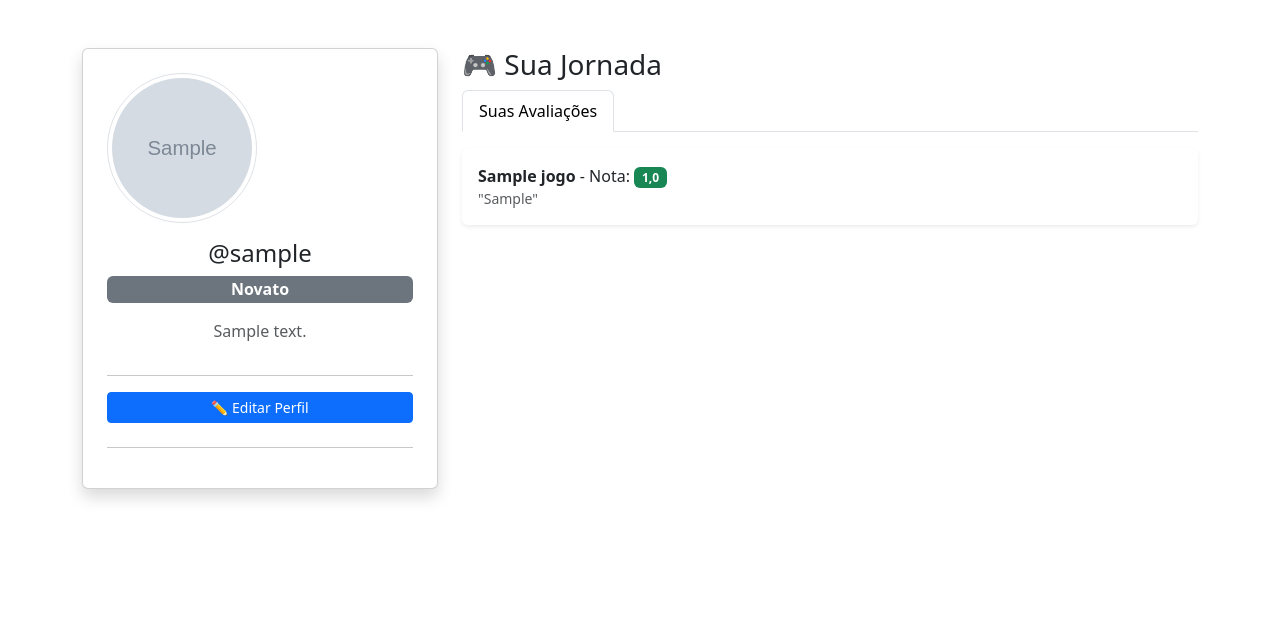
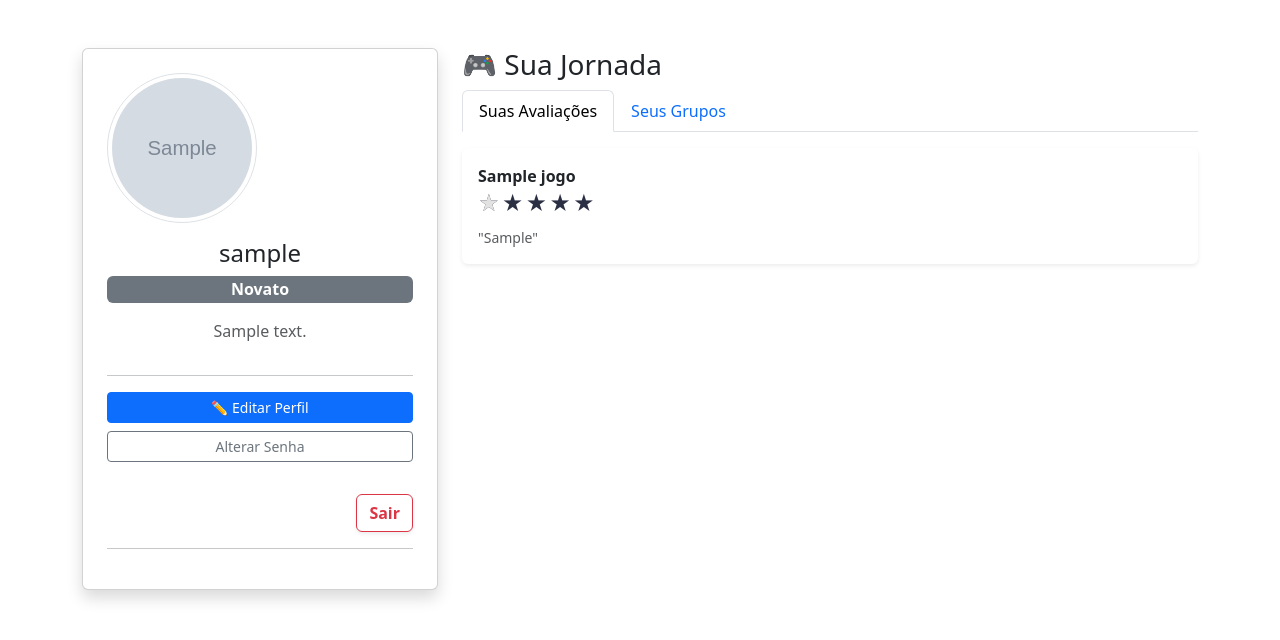
Before and after one commit to David-DEV2005/Gameboxd-Projeto-de-Desenvolvimento-Web-2, a Django app: page /perfil/ in a window 1280 px wide. Shown: the part 87-727 px from the top of the page. Run offline with Django 5.2, Linux system fonts and the light colour scheme; a user stored in the database is signed in; tables that the repository leaves empty hold one stand-in row (values such as "Sample post"); grey boxes marked "Sample" are stand-in pictures.

Commit message:
Atualização em perfil.
Visão dos grupos e avaliações, opção de sair diretamente no perfil, troca de senha e entrar em salas de grupos criados.

```diff
--- a/lobby/templates/lobby/profile.html
+++ b/lobby/templates/lobby/profile.html
@@ -1,37 +1,72 @@
 {% extends 'lobby/base.html' %}
-
 {% block content %}
 <div class="row mt-5">
     <div class="col-md-4 text-center">
         <div class="card shadow p-4">
             <img src="{{ perfil.foto.url }}" class="rounded-circle img-thumbnail mb-3" style="width: 150px; height: 150px; object-fit: cover;">
-            <h4>@{{ user.username }}</h4>
+            <h4>{{ user.username }}</h4>
             <span class="badge bg-{{ influencia.cor }} fs-6 mb-3">{{ influencia.rank }}</span>
             <p class="text-muted">{{ perfil.bio }}</p>
             <hr>
             <a href="{% url 'editar_perfil' %}" class="btn btn-primary btn-sm w-100 mb-2">✏️ Editar Perfil</a>
+            <a href="{% url 'password_change' %}" class="btn btn-outline-secondary btn-sm w-100 mb-2">Alterar Senha</a>
+            <div class="mt-4 text-end"> <form method="POST" action="{% url 'logout' %}">
+                    {% csrf_token %}
+                    <button type="submit" class="btn btn-outline-danger fw-bold shadow-sm"> Sair</button>
+                </form>
+            </div>
             <hr>
         </div>
     </div>
 
     <div class="col-md-8">
         <h3>🎮 Sua Jornada</h3>
-        <ul class="nav nav-tabs" id="perfilTabs">
-            <li class="nav-item"><a class="nav-link active" href="#">Suas Avaliações</a></li>
+
+        <ul class="nav nav-tabs" id="perfilTabs" role="tablist">
+            <li class="nav-item" role="presentation">
+                <button class="nav-link active" id="avaliacoes-tab" data-bs-toggle="tab" data-bs-target="#avaliacoes" type="button" role="tab">Suas Avaliações</button>
+            </li>
+            <li class="nav-item" role="presentation">
+                <button class="nav-link" id="grupos-tab" data-bs-toggle="tab" data-bs-target="#grupos" type="button" role="tab">Seus Grupos</button>
+            </li>
         </ul>
 
-        <div class="mt-3">
+        <div class="tab-content mt-3" id="perfilTabsContent">
+
+            <div class="tab-pane fade show active" id="avaliacoes" role="tabpanel">
                 {% for r in reviews %}
-                <div class="card mb-2 border-0 shadow-sm">
+                    <div class="card card-dark mb-2 border-0 shadow-sm">
                         <div class="card-body">
-                        <strong>{{ r.jogo.titulo }}</strong> - Nota: <span class="badge bg-success">{{ r.nota }}</span>
+                            <strong>{{ r.jogo.titulo }}</strong>
+                            <div class="mb-2">
+                                <span class="render-estrelas" data-nota="{{ r.nota }}"></span>
+                            </div>
                             <p class="mb-0 small text-muted">"{{ r.comentario }}"</p>
                         </div>
                     </div>
                 {% empty %}
-                <p>Você ainda não avaliou nenhum jogo.</p>
+                    <p class="text-muted mt-3">Você ainda não avaliou nenhum jogo.</p>
+                {% endfor %}
+            </div>
+
+            <div class="tab-pane fade" id="grupos" role="tabpanel">
+                <div class="row mt-3">
+                    {% for grupo in grupos %}
+                        <div class="col-md-6 mb-3">
+                            <div class="card card-dark h-100 shadow-sm border-0 p-3">
+                                <h6 class="fw-bold text-primary mb-1">{{ grupo.nome }}</h6>
+                                <p class="small text-muted mb-2">Jogo: {{ grupo.jogo_foco.titulo }}</p>
+
+                                <a href="{% url 'sala_grupo' grupo.id %}" class="btn btn-sm btn-success w-100 mt-auto">
+                                    🚪 Entrar na Sala
+                                </a>
+                            </div>
+                        </div>
+                    {% empty %}
+                        <p class="text-muted">Você ainda não participa de nenhum grupo.</p>
                     {% endfor %}
                 </div>
             </div>
+
         </div>
 {% endblock %}
```
Lines whose indentation alone changed are shown as unchanged.
